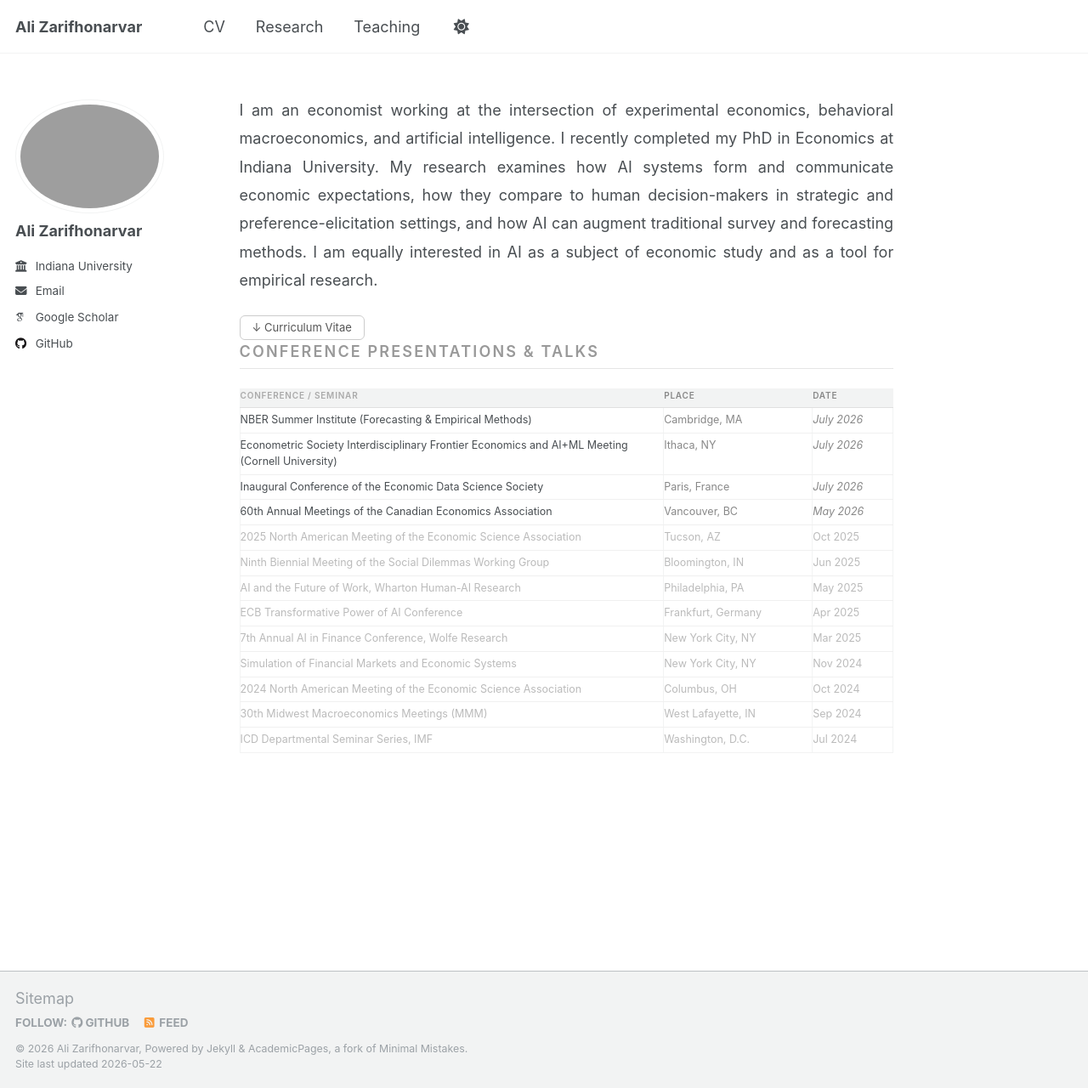
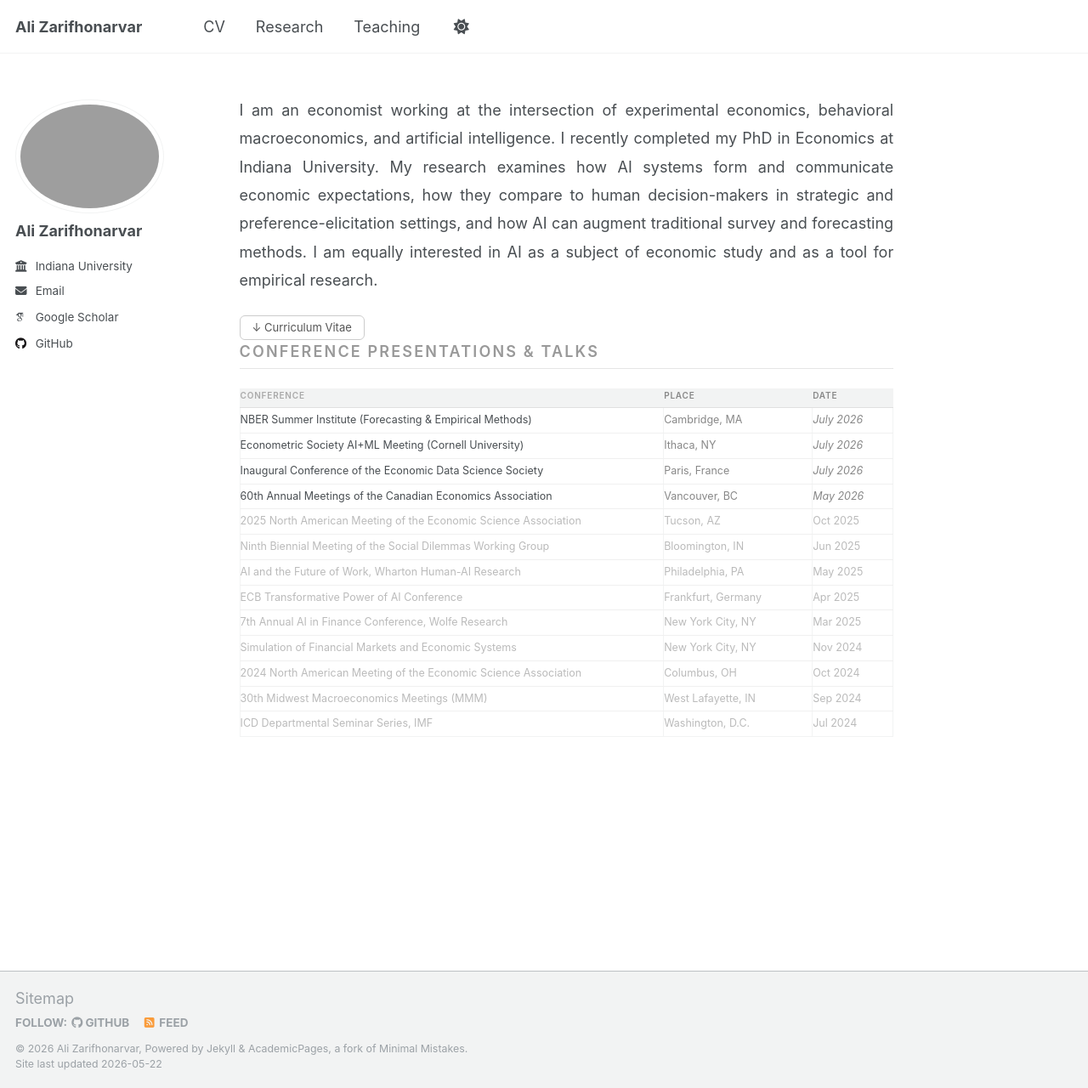
Before and after one commit to alizarif/alizarif.github.io, a Jekyll site: the page built from _pages/about.html, in a window 1280 px wide and 1280 px high. Shown: the whole window at 85% size. Built offline with Jekyll 4.4.1, drawn with Linux system fonts in a browser that asks for light colours; some web fonts are replaced.

Commit message:
Update about.html

```diff
--- a/_pages/about.html
+++ b/_pages/about.html
@@ -94,14 +94,14 @@ redirect_from:
 <table class="tt">
   <thead>
     <tr>
-      <th>Conference / Seminar</th>
+      <th>Conference</th>
       <th class="place">Place</th>
       <th class="date">Date</th>
     </tr>
   </thead>
   <tbody>
     <tr><td>NBER Summer Institute (Forecasting &amp; Empirical Methods)</td><td class="place">Cambridge, MA</td><td class="date"><em>July 2026</em></td></tr>
-    <tr><td>Econometric Society Interdisciplinary Frontier Economics and AI+ML Meeting (Cornell University)</td><td class="place">Ithaca, NY</td><td class="date"><em>July 2026</em></td></tr>
+    <tr><td>Econometric Society AI+ML Meeting (Cornell University)</td><td class="place">Ithaca, NY</td><td class="date"><em>July 2026</em></td></tr>
     <tr><td>Inaugural Conference of the Economic Data Science Society</td><td class="place">Paris, France</td><td class="date"><em>July 2026</em></td></tr>
     <tr><td>60th Annual Meetings of the Canadian Economics Association</td><td class="place">Vancouver, BC</td><td class="date"><em>May 2026</em></td></tr>
     <tr class="past"><td>2025 North American Meeting of the Economic Science Association</td><td class="place">Tucson, AZ</td><td class="date">Oct 2025</td></tr>
```
